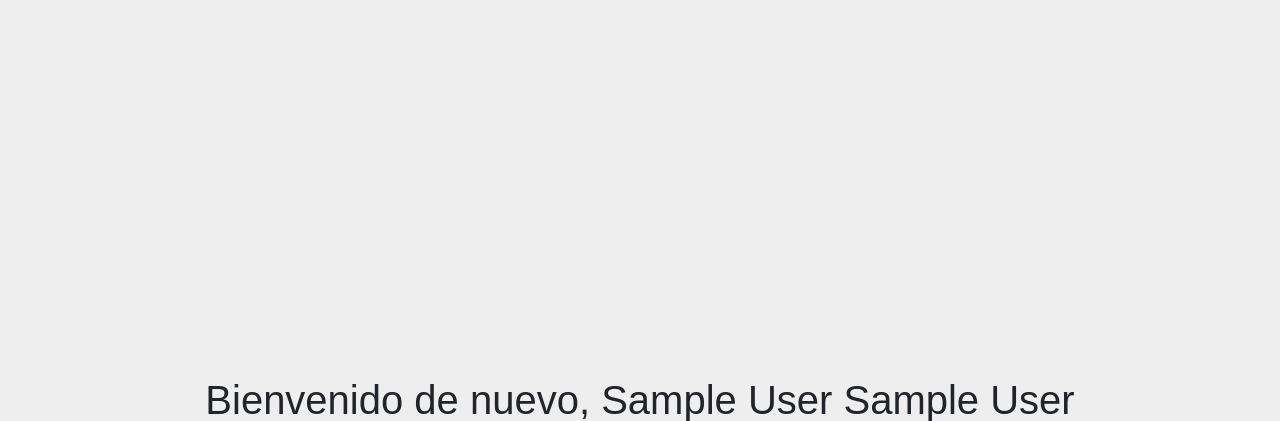
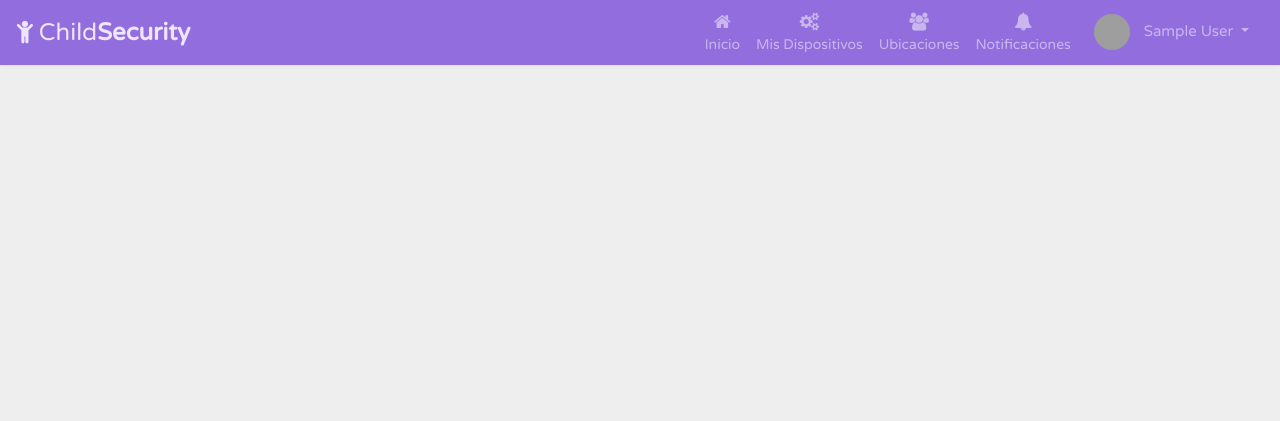
Before and after one commit to SalomeVO/child_security_2022, a Flask app: page /dashboard in a window 1280 px wide. Shown: the top 421 px of the page. Run offline with Flask 2, Linux system fonts and the light colour scheme; the visitor is signed in with stand-in values (Sample User, id 1); some libraries are stand-ins or nearby versions; grey boxes are pictures that could not be loaded.

Commit message:
Update layout.html

```diff
--- a/templates/layout.html
+++ b/templates/layout.html
@@ -1,24 +1,55 @@
 <!DOCTYPE html>
 <html lang="en">
 <head>
-    <meta charset="UTF-8">
-    <meta http-equiv="X-UA-Compatible" content="IE=edge">
-    <meta name="viewport" content="width=device-width, initial-scale=1.0">
-    <title>{% block title %}{% endblock %}</title>
-    <link rel="stylesheet" href="https://cdn.jsdelivr.net/npm/bootstrap@4.6.2/dist/css/bootstrap.min.css" integrity="sha384-xOolHFLEh07PJGoPkLv1IbcEPTNtaed2xpHsD9ESMhqIYd0nLMwNLD69Npy4HI+N" crossorigin="anonymous">
-    <script src="https://cdn.jsdelivr.net/npm/jquery@3.5.1/dist/jquery.slim.min.js" integrity="sha384-DfXdz2htPH0lsSSs5nCTpuj/zy4C+OGpamoFVy38MVBnE+IbbVYUew+OrCXaRkfj" crossorigin="anonymous"></script>
-    <script src="https://cdn.jsdelivr.net/npm/bootstrap@4.6.2/dist/js/bootstrap.bundle.min.js" integrity="sha384-Fy6S3B9q64WdZWQUiU+q4/2Lc9npb8tCaSX9FK7E8HnRr0Jz8D6OP9dO5Vg3Q9ct" crossorigin="anonymous"></script>
-    <script src="//cdn.jsdelivr.net/npm/sweetalert2@11"></script>
-    <link rel="stylesheet" href="https://cdnjs.cloudflare.com/ajax/libs/font-awesome/5.15.4/css/all.min.css">
-    <link rel="shortcut icon" href="{{url_for('static', filename='img/child_security.png')}}" type="image/x-icon">
-    <link rel="stylesheet" href="{{url_for('static', filename='css/main.css')}}">
+<meta charset="utf-8">
+<meta name="viewport" content="width=device-width, initial-scale=1, shrink-to-fit=no">
+<title>{% block title %}{% endblock %}</title>
+<link rel="stylesheet" href="https://fonts.googleapis.com/css?family=Roboto|Varela+Round">
+<link rel="stylesheet" href="https://stackpath.bootstrapcdn.com/bootstrap/4.5.0/css/bootstrap.min.css">
+<link rel="stylesheet" href="https://fonts.googleapis.com/icon?family=Material+Icons">
+<link rel="stylesheet" href="https://maxcdn.bootstrapcdn.com/font-awesome/4.7.0/css/font-awesome.min.css">
+<script src="https://code.jquery.com/jquery-3.5.1.min.js"></script>
+<script src="https://cdn.jsdelivr.net/npm/popper.js@1.16.0/dist/umd/popper.min.js"></script>
+<script src="https://stackpath.bootstrapcdn.com/bootstrap/4.5.0/js/bootstrap.min.js"></script>
+<link rel="stylesheet" href="{{url_for('static', filename='css/main.css')}}">
+<link rel="stylesheet" href="{{url_for('static', filename='js/main.js')}}">
+<link rel="icon" type="image/x-icon" href="https://i.ibb.co/Y04Ky6V/Child-Security.png">
+<script src="//cdn.jsdelivr.net/npm/sweetalert2@11"></script>
 </head>
 <body>
-    <header class="main-nav">
-        {% block header %}
-        {% endblock %}
-    </header>
-    {% block body %}
-    {% endblock %}
+    <nav class="navbar navbar-expand-xl navbar-dark bg-dark">
+        <a href="#" class="navbar-brand"><i class="fa fa-child"></i>Child<b>Security</b></a>
+    	<button type="button" class="navbar-toggler" data-toggle="collapse" data-target="#navbarCollapse">
+    		<span class="navbar-toggler-icon"></span>
+    	</button>
+    	<!-- Collection of nav links, forms, and other content for toggling -->
+    	<div id="navbarCollapse" class="collapse navbar-collapse justify-content-start">
+    		<form class="navbar-form form-inline">
+    			<!--<div class="input-group search-box">
+    				<input type="text" id="search" class="form-control" placeholder="Search here...">
+    				<span class="input-group-addon"><i class="material-icons">&#xE8B6;</i></span>
+    			</div> -->
+    		</form>
+    		<div class="navbar-nav ml-auto">
+    			<a href="/dashboard" class="nav-item nav-link"><i class="fa fa-home"></i><span>Inicio</span></a>
+    			<a href="/dashboard-wearables" class="nav-item nav-link"><i class="fa fa-gears"></i><span>Mis Dispositivos</span></a>
+    			<a href="/dashboard-locations" class="nav-item nav-link"><i class="fa fa-users"></i><span>Ubicaciones</span></a>
+    			<a href="/dashboard-notifications" class="nav-item nav-link"><i class="fa fa-bell"></i><span>Notificaciones</span></a>
+    			<div class="nav-item dropdown">
+    				<a href="#" data-toggle="dropdown" class="nav-item nav-link dropdown-toggle user-action"><img src="{{profilepic}}" class="avatar" alt="Avatar"> {{nombre}} <b class="caret"></b></a>
+    				<div class="dropdown-menu">
+    					<a href="/profile" class="dropdown-item"><i class="fa fa-user-o"></i> Perfil</a>
+    					<a href="/settings" class="dropdown-item"><i class="fa fa-sliders"></i> Configuracion</a>
+    					<div class="divider dropdown-divider"></div>
+    					<a href="/logout" class="dropdown-item"><i class="material-icons">&#xE8AC;</i> Cerrar sesion</a>
+    				</div>
+    			</div>
+    		</div>
+    	</div>
+    </nav>
+
+{% block body %}
+{% endblock %}
+
 </body>
 </html>
```
